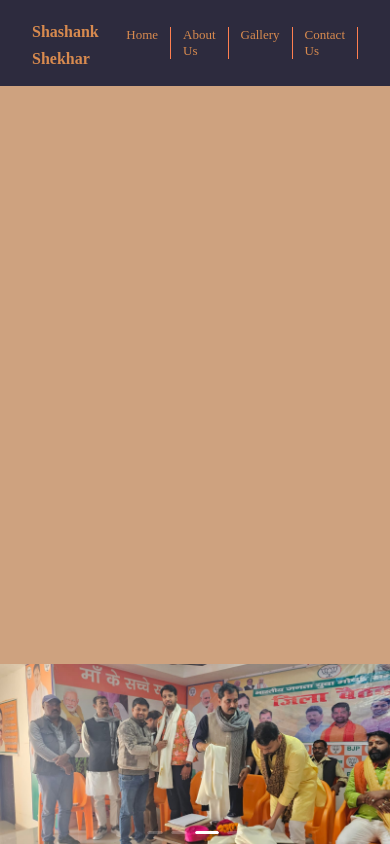
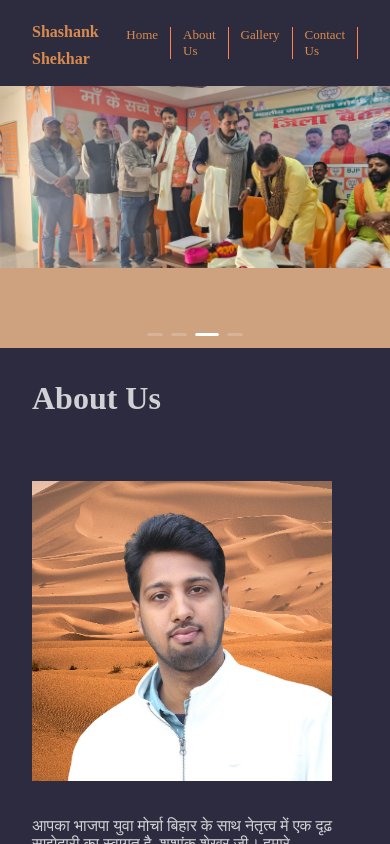
Before and after one commit to nishant-k1/shashanknk, a Next.js app: page / in a window 390 px wide. Shown: the top 844 px of the page. Built offline with nearby package versions, Linux system fonts and the light colour scheme.

Commit message:
fix: responsiveness

```diff
--- a/src/views/HomeView/HomeView.module.css
+++ b/src/views/HomeView/HomeView.module.css
@@ -94,6 +94,11 @@
   height: 90vh;
   object-fit: contain;
   object-position: bottom;
+  @media screen and (max-width: 768px) {
+    object-fit: contain;
+    object-position: top;
+    height: 31vh;
+  }
 }
 
 .hero h1 {
```
